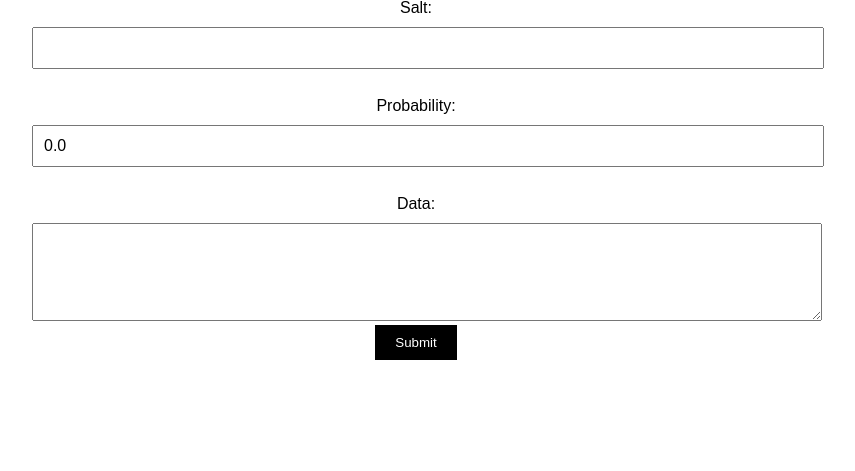
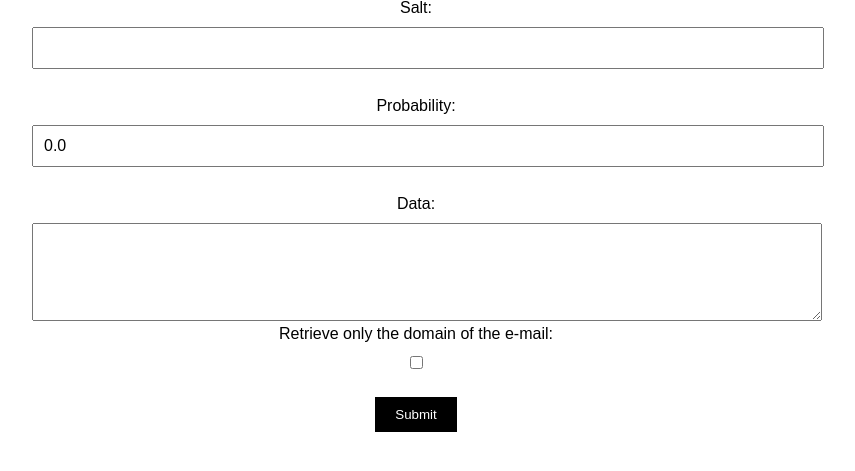
Before and after one commit to iwoca/RCT-Branch-Allocation, a Flask app: page / in a window 1280 px wide. Shown: the part 121-592 px from the top of the page, without its empty margins (224-1079 px from the left). Run offline with Flask 3, Linux system fonts and the light colour scheme.

Commit message:
Added a checkbox for the new option.
Modified all the scripts accordingly.

```diff
--- a/app.py
+++ b/app.py
@@ -2,7 +2,7 @@ from flask import Flask, render_template, request
 import hashlib
 import re
 from flask_wtf import FlaskForm
-from wtforms import StringField, FloatField, TextAreaField
+from wtforms import StringField, FloatField, TextAreaField, BooleanField
 from wtforms.validators import DataRequired, NumberRange
 from werkzeug.datastructures import ImmutableMultiDict
 
@@ -14,6 +14,7 @@ class MyForm(FlaskForm):
     salt = StringField('Salt', validators=[DataRequired()])
     probability = FloatField('Probability', validators=[DataRequired(), NumberRange(min=0, max=1)])
     data = TextAreaField('Data', validators=[DataRequired()])
+    retrieve_domain = BooleanField('Retrieve only the domain of the e-mail?', default=False)
 
 
 @app.route('/', methods=['GET'])
@@ -21,9 +22,10 @@ def index():
     salt = request.args.get('salt', '')
     probability = float(request.args.get('probability', default=0.0))
     data = request.args.get('data', '')
-    formdata = ImmutableMultiDict([('salt', salt), ('probability', probability), ('data', data)])
+    retrieve_domain = request.args.get('retrieve_domain', type=bool, default=False)
+    formdata = ImmutableMultiDict([('salt', salt), ('probability', probability), ('data', data), ('retrieve_domain', retrieve_domain)])
     form = MyForm(formdata=formdata)
-    table_data = [(email, branch_decision(email, salt, probability)) for email in split_multiline(data)] if data else []
+    table_data = [(email, branch_decision(email, salt, probability)) for email in split_multiline(data, retrieve_domain)] if data else []
     return render_template('combined.html', form=form, table_data=table_data)
 
 
@@ -33,11 +35,14 @@ def branch_decision(input_row: str, salt: str, probability: float):
 
 
 # Function that splits the data content
-def split_multiline(input_text):
+def split_multiline(input_text, retrieve_domain=False):
     # Use regular expression to split the input using \n, \r\n, or \r as delimiters
     split_pattern = r'[\n\r\t\r\n]+'
     result = re.split(split_pattern, input_text)
-    result = [item.strip().split('@')[1] for item in result if '@' in item]
+    if retrieve_domain:
+        result = [item.strip().split('@')[1] for item in result if '@' in item]
+    else:
+        result = [item.strip() for item in result]
     return result
 
 
--- a/static/styles.css
+++ b/static/styles.css
@@ -62,3 +62,9 @@ table {
 table, th, td {
     border: 1px solid black;
 }
+
+.checkbox-container {
+    display: flex;
+    justify-content: center;
+    align-items: center;
+}
--- a/templates/combined.html
+++ b/templates/combined.html
@@ -16,6 +16,11 @@
             <br>
             <label for="data">Data:</label>
             <textarea name="data" id="data" rows="4" required>{{ form.data.data }}</textarea>
+            <br>
+            <label for="retrieve_domain">Retrieve only the domain of the e-mail:</label>
+            <div class="checkbox-container">
+                <input type="checkbox" name="retrieve_domain" id="retrieve_domain" {% if form.retrieve_domain.data %}checked{% endif %}>
+            </div>
             <br>
             <input type="submit" value="Submit">
         </form>
```
